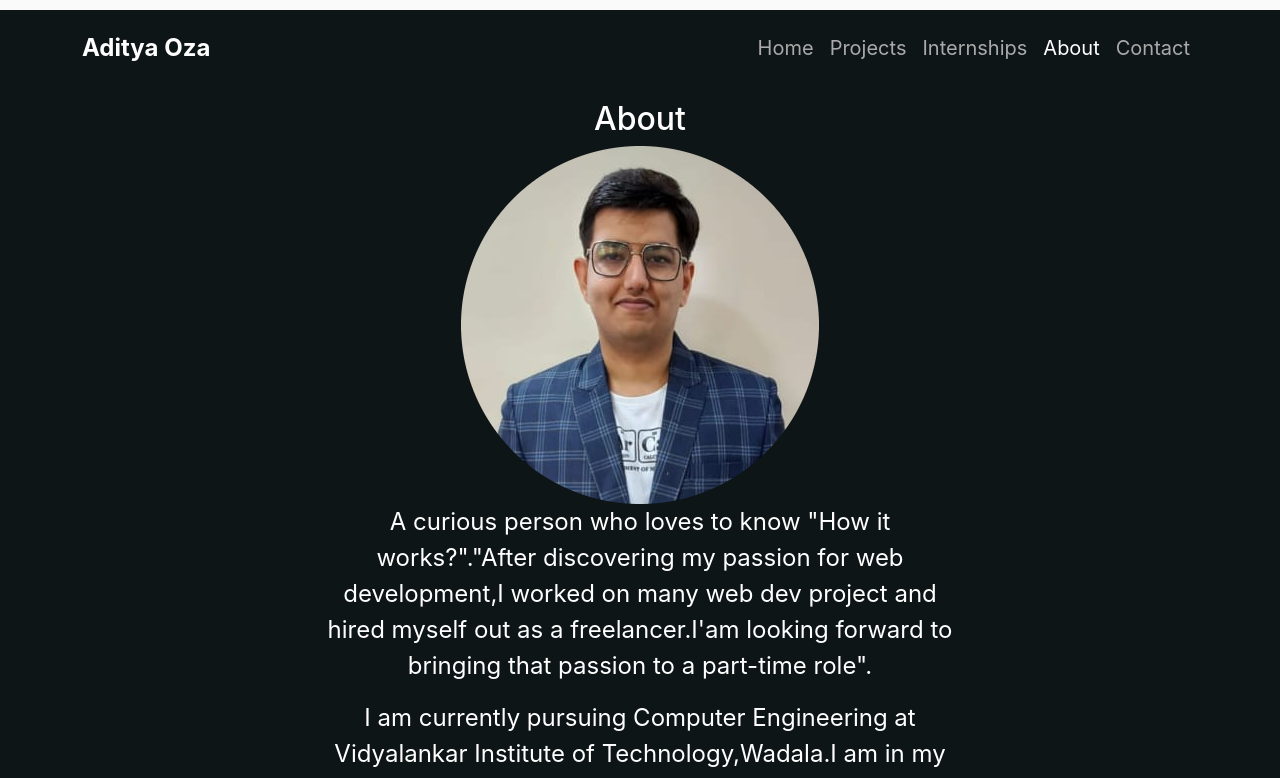
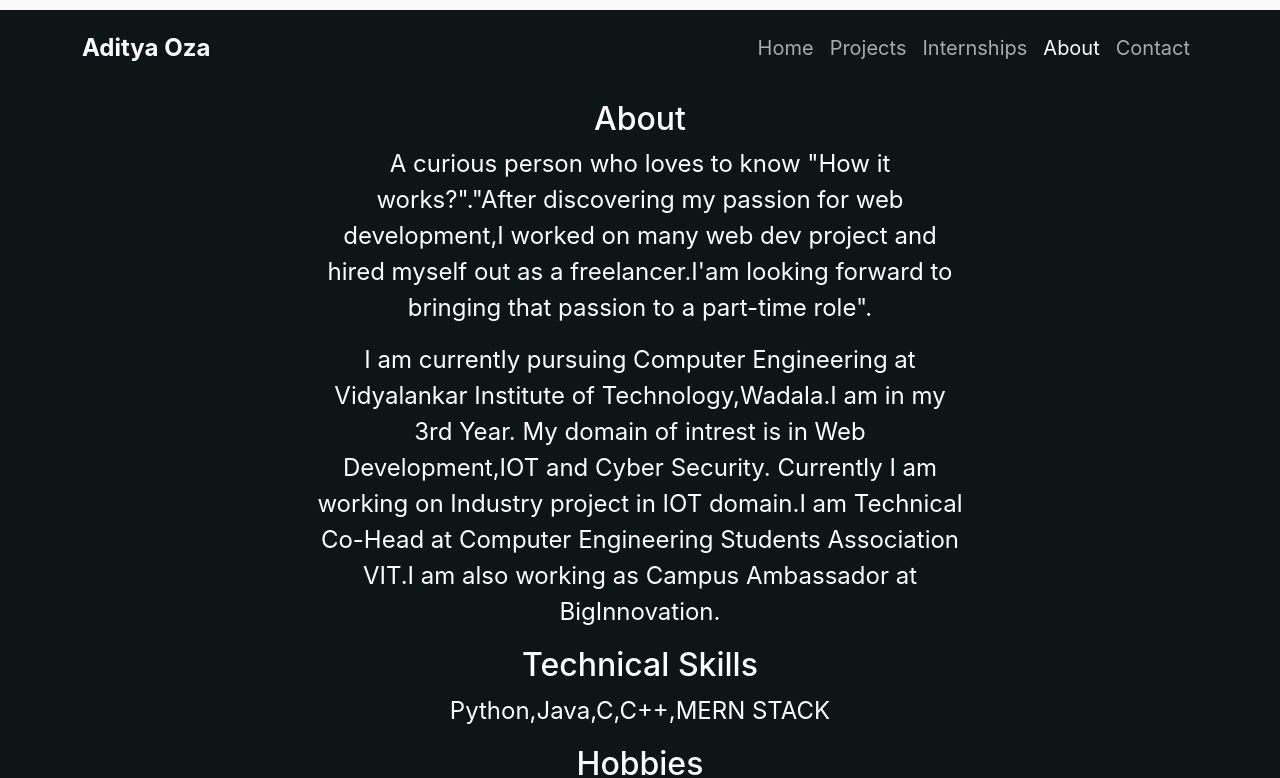
Before and after one commit to Adityaoza93/Portfolio, a React (Create React App) app: page /About in a window 1280 px wide. Shown: the top 778 px of the page. Built offline with nearby package versions, Linux system fonts and the light colour scheme.

Commit message:
Update About.js

```diff
--- a/src/pages/About.js
+++ b/src/pages/About.js
@@ -1,6 +1,6 @@
 import React from "react";
 import { motion, useScroll, useSpring } from "framer-motion";
-import profile from "./profile.png";
+
 
 const About = () => {
   const { scrollYProgress } = useScroll();
@@ -19,7 +19,7 @@ const About = () => {
         <h2>About</h2>
         <>
           <article>
-            <img src={profile} alt="this is profile image" />
+
             <p>
             A curious person who loves to know "How it works?"."After discovering my passion for web development,I worked on many web dev project and hired myself out as a freelancer.I'am looking forward to bringing that passion to a part-time role".
             </p>
```
